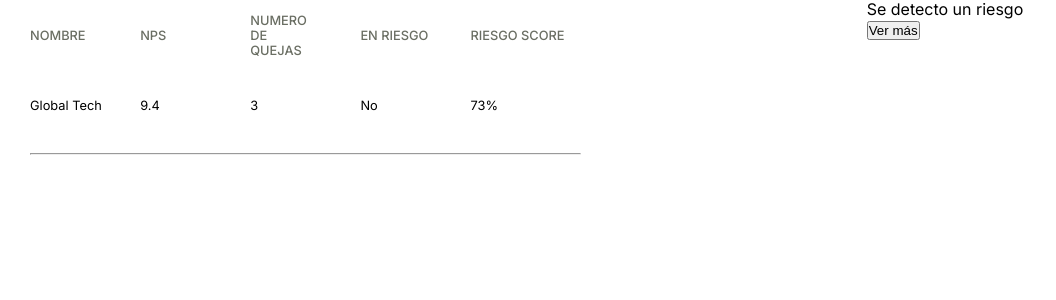
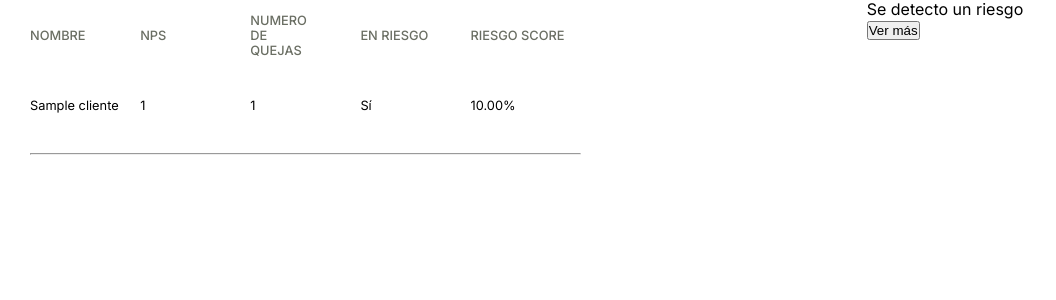
Before and after one commit to Chimal-sn/Hackathon, a Django app: page / in a window 1280 px wide. Shown: the part 205-505 px from the top of the page, without its empty margins (0-1056 px from the left). Run offline with Django 5.2, Linux system fonts and the light colour scheme; tables that the repository leaves empty hold one stand-in row (values such as "Sample post").

Commit message:
Add. Conexion con la base de datos

```diff
--- a/agente/views.py
+++ b/agente/views.py
@@ -5,5 +5,13 @@ from django.http import HttpResponse
 def home(request):
     return HttpResponse("<h1>¡Agente funcionando!</h1>")
 
+from .models import Cliente
+
 def clientes(request):
-    return render(request, 'clientes.html')
+    lista_clientes = Cliente.objects.all()
+
+    contexto = {
+        'clientes': lista_clientes
+    }
+
+    return render(request, 'clientes.html', contexto)
--- a/templates/clientes.html
+++ b/templates/clientes.html
@@ -33,12 +33,17 @@
                 <p><span class="clientes_header">NUMERO <br>DE <br> QUEJAS</span></p>
                 <p><span class="clientes_header">EN RIESGO</span></p>
                 <p><span class="clientes_header">RIESGO SCORE</span></p>
-                <p>Global Tech</p>
-                <p>9.4</p>
-                <p>3</p>
-                <p>No</p>
-                <p>73%</p>
+
+                {% for cliente in clientes %}
+                <p>{{ cliente.nombre }}</p>
+                <p>{{ cliente.nps }}</p>
+                <p>{{ cliente.num_quejas }}</p>
+                <p>{% if cliente.en_riesgo %}Sí{% else %}No{% endif %}</p>
+                <p>{{ cliente.riesgo_score }}%</p>
                 <hr class="linea">
+                {% empty %}
+                <p style="grid-column: 1/-1;">No hay clientes en la base de datos.</p>
+                {% endfor %}
 
             </section>
         </section>
```
